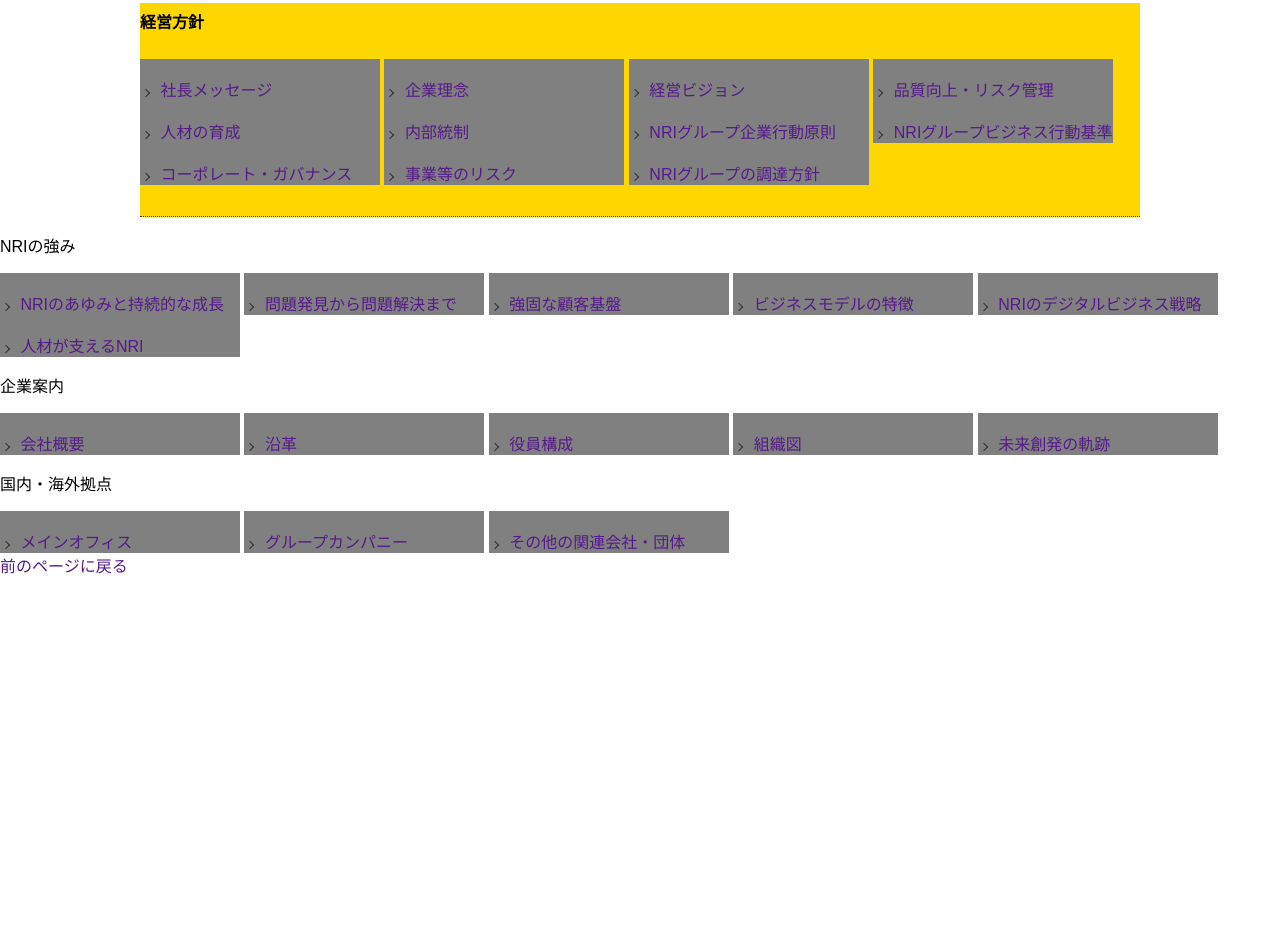
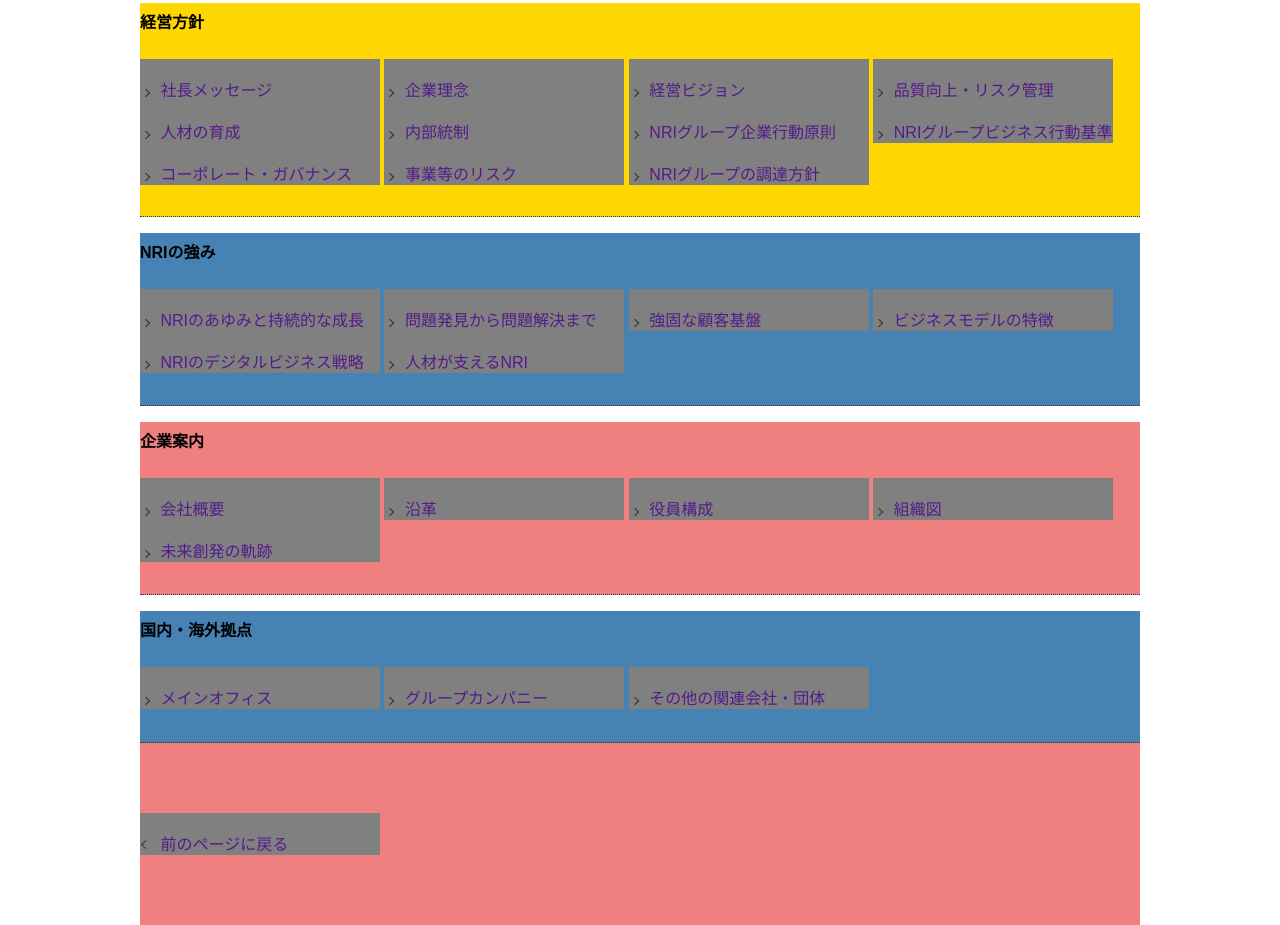
Before and after one commit to sumis01/nri, a plain HTML site: page index2.html in a window 1280 px wide. Shown: the part 2461-3386 px from the top of the page. Before the commit the page ends 3038 px from the top, so only its background shows below. Drawn offline with Linux system fonts and the light colour scheme.

Commit message:
followの作成

```diff
--- a/style2.css
+++ b/style2.css
@@ -460,7 +460,6 @@ button.bw-arrowunder {
   font-size: 16px;
   line-height: 40px;
   font-weight: bold;
-
 }
 
 .link-box {
@@ -494,3 +493,111 @@ button.bw-arrowunder {
 	-ms-transform: rotate(45deg) translateX(-5px) translateY(5px);
 	transform: rotate(45deg) translateX(-5px) translateY(5px);
 }
+
+.link_collection_two {
+  width: 1000px;
+  max-width: 1000px;
+  -webkit-min-width: 30%;
+  -moz-min-width: 30%;
+  -ms-min-width: 30%;
+  -o-min-width: 30%;
+  min-width: 30%;
+  background-color: steelblue;
+  height: 172px;
+  margin-left: auto;
+  margin-right: auto;
+  clear: both;
+  border-bottom:  dotted 1px  #333333;
+}
+
+.link_collection_two p {
+  font-size: 16px;
+  line-height: 40px;
+  font-weight: bold;
+}
+
+.link_collection_three {
+  width: 1000px;
+  max-width: 1000px;
+  -webkit-min-width: 30%;
+  -moz-min-width: 30%;
+  -ms-min-width: 30%;
+  -o-min-width: 30%;
+  min-width: 30%;
+  background-color: lightcoral;
+  height: 172px;
+  margin-left: auto;
+  margin-right: auto;
+  clear: both;
+  border-bottom:  dotted 1px  #333333;
+}
+
+.link_collection_three p {
+  font-size: 16px;
+  line-height: 40px;
+  font-weight: bold;
+}
+
+.link_collection_four {
+  width: 1000px;
+  max-width: 1000px;
+  -webkit-min-width: 30%;
+  -moz-min-width: 30%;
+  -ms-min-width: 30%;
+  -o-min-width: 30%;
+  min-width: 30%;
+  background-color: steelblue;
+  height: 131px;
+  margin-left: auto;
+  margin-right: auto;
+  clear: both;
+  border-bottom:  dotted 1px  #333333;
+}
+
+.link_collection_four p {
+  font-size: 16px;
+  line-height: 40px;
+  font-weight: bold;
+}
+
+.link_collection_five {
+  width: 1000px;
+  max-width: 1000px;
+  -webkit-min-width: 30%;
+  -moz-min-width: 30%;
+  -ms-min-width: 30%;
+  -o-min-width: 30%;
+  min-width: 30%;
+  background-color: lightcoral;
+  height: 182px;
+  margin-left: auto;
+  margin-right: auto;
+  clear: both;
+}
+
+.link-box-five {
+  width: 230px;
+  max-height: 41px;
+  background-color: gray;
+  padding-left: 10px;
+  padding-top: 18px;
+  margin: 0px;
+  display: inline-block;
+  margin-top: 70px;
+}
+
+.link-box-five::Before {
+	content: '';
+	display: inline-block;
+	padding: 0;
+	width: 5px;
+	height: 5px;
+	border-top: solid 1px #333333;
+	border-right: solid 1px #333333;
+	-webkit-transform-origin: center;
+	-ms-transform-origin: center;
+	transform-origin: center;
+	-webkit-transform: rotate(45deg) translateX(-5px) translateY(5px);
+	-ms-transform: rotate(45deg) translateX(-5px) translateY(5px);
+	transform: rotate(-133deg) translateX(7px) translateY(-4px);
+}
```
